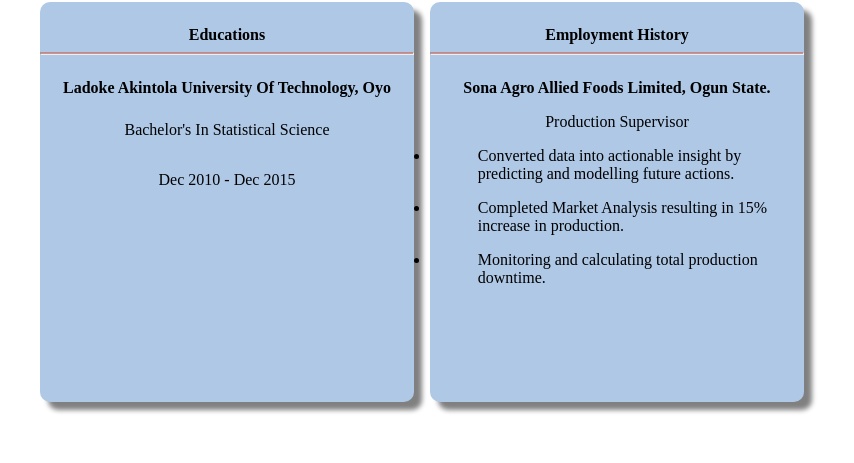
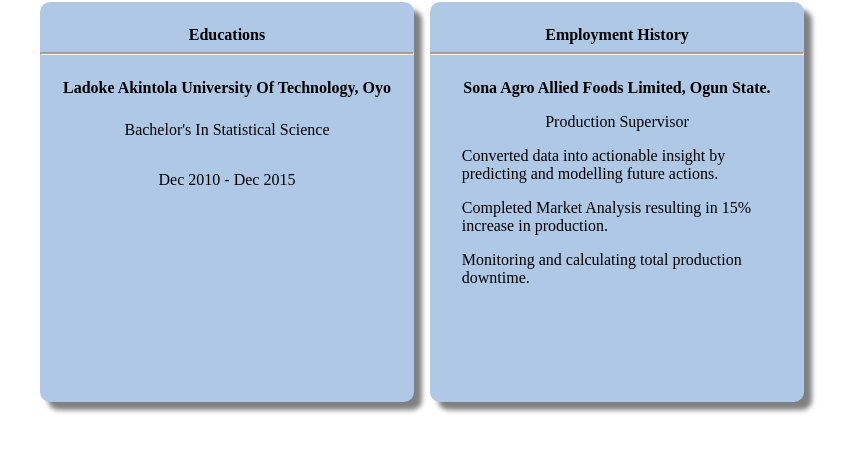
Before and after one commit to shoptsc/resume, a plain HTML site: page index.html in a window 1280 px wide. Shown: the part 1526-1989 px from the top of the page, without its empty margins (338-1192 px from the left). Drawn offline with Linux system fonts and the light colour scheme.

Commit message:
Update main.css

```diff
--- a/main.css
+++ b/main.css
@@ -193,8 +193,8 @@ i {
 }
 
 .content_2_col_2 li {
-
-    padding: 0.5rem 0 0.5rem 3rem;
+   list-style: none;
+    padding: 0.5rem 2rem;
 }
 
 .content_2_col_2:last-child {
```
